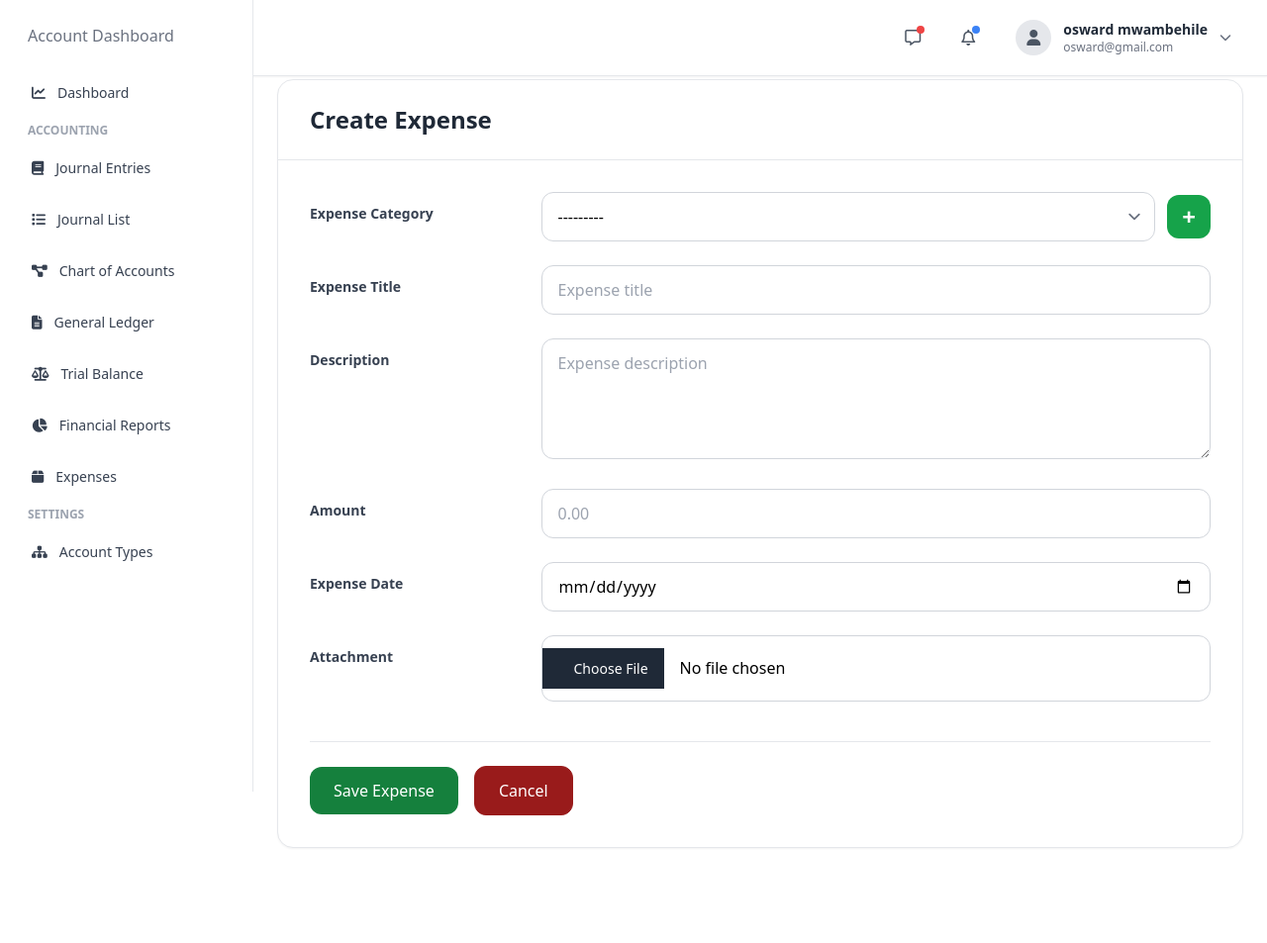
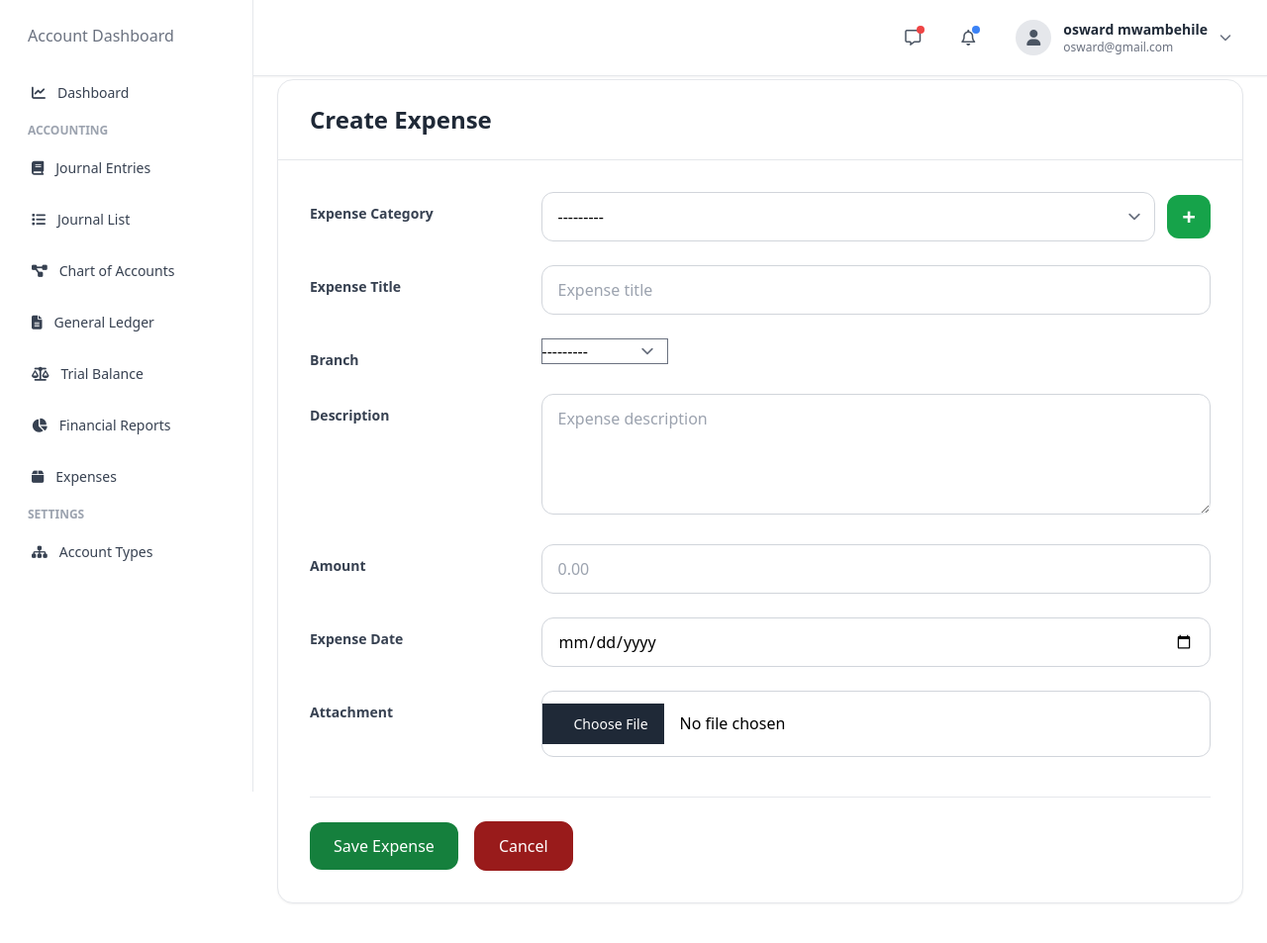
Before and after one commit to oswardmwambehile/erp-prince-international, a Django app: page /expenses/account_create/ in a window 1280 px wide. Shown: the whole page at 99% size. Before the commit the page ends 857 px from the top, so only its background shows below. Run offline with Django 5.2, Linux system fonts and the light colour scheme; a user stored in the database is signed in; data comes from the database, SQL or seed files in the repository; some libraries are stand-ins or nearby versions.

Commit message:
updated code adding the branch input

```diff
--- a/expenses/forms.py
+++ b/expenses/forms.py
@@ -88,6 +88,7 @@ class ExpenseForm(forms.ModelForm):
         fields = [
             'category',
             'title',
+            'branch',
             'description',
             'amount',
             'expense_date',
--- a/expenses/models.py
+++ b/expenses/models.py
@@ -1,6 +1,6 @@
 from django.db import models
 from django.contrib.auth import get_user_model
-from accounts.models import Company
+from accounts.models import Company, Branch
 
 User = get_user_model()
 
@@ -46,6 +46,11 @@ class Expense(models.Model):
 
     company = models.ForeignKey(Company, on_delete=models.CASCADE)
     category = models.ForeignKey(ExpenseCategory, on_delete=models.PROTECT)
+    branch = models.ForeignKey(
+        Branch,
+        on_delete=models.PROTECT,
+        related_name='expenses', blank=True, null=True
+    )
 
     expense_number = models.CharField(max_length=100, unique=True)
 
--- a/templates/accounting/create_expense.html
+++ b/templates/accounting/create_expense.html
@@ -89,6 +89,29 @@
                         </div>
 
                     </div>
+
+
+                       <!-- BRANCH -->
+                    <div class="grid grid-cols-12 gap-6 items-start">
+
+                        <label class="col-span-12 md:col-span-3 text-sm font-semibold text-gray-700 pt-3">
+                            Branch
+                        </label>
+
+                        <div class="col-span-12 md:col-span-9">
+
+                            {{ expense_form.branch }}
+
+                            {% if expense_form.branch.errors %}
+                                <p class="text-red-500 text-sm mt-2">
+                                    {{ expense_form.branch.errors.0 }}
+                                </p>
+                            {% endif %}
+
+                        </div>
+
+                    </div>
+
 
                     <!-- DESCRIPTION -->
                     <div class="grid grid-cols-12 gap-6 items-start">
```
Also changed, not shown: expenses/migrations/0002_expense_branch.py (added).
